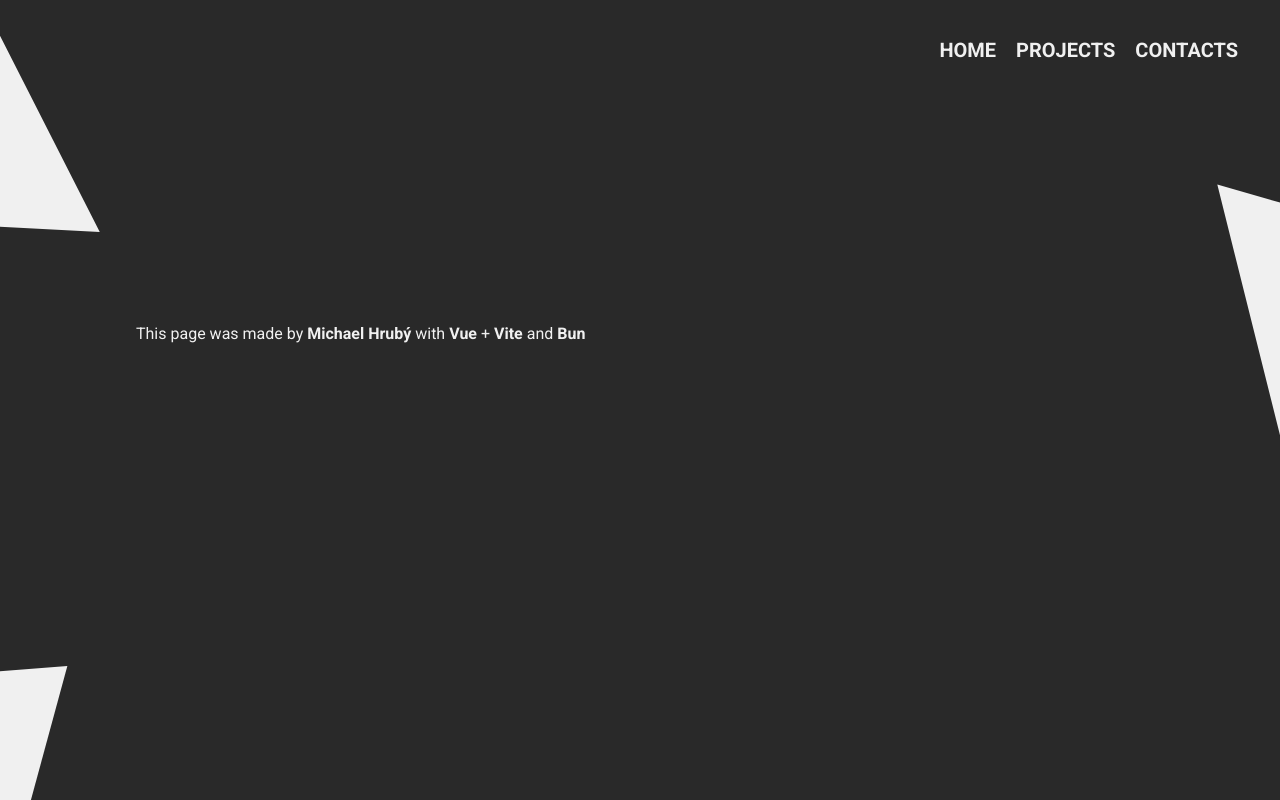
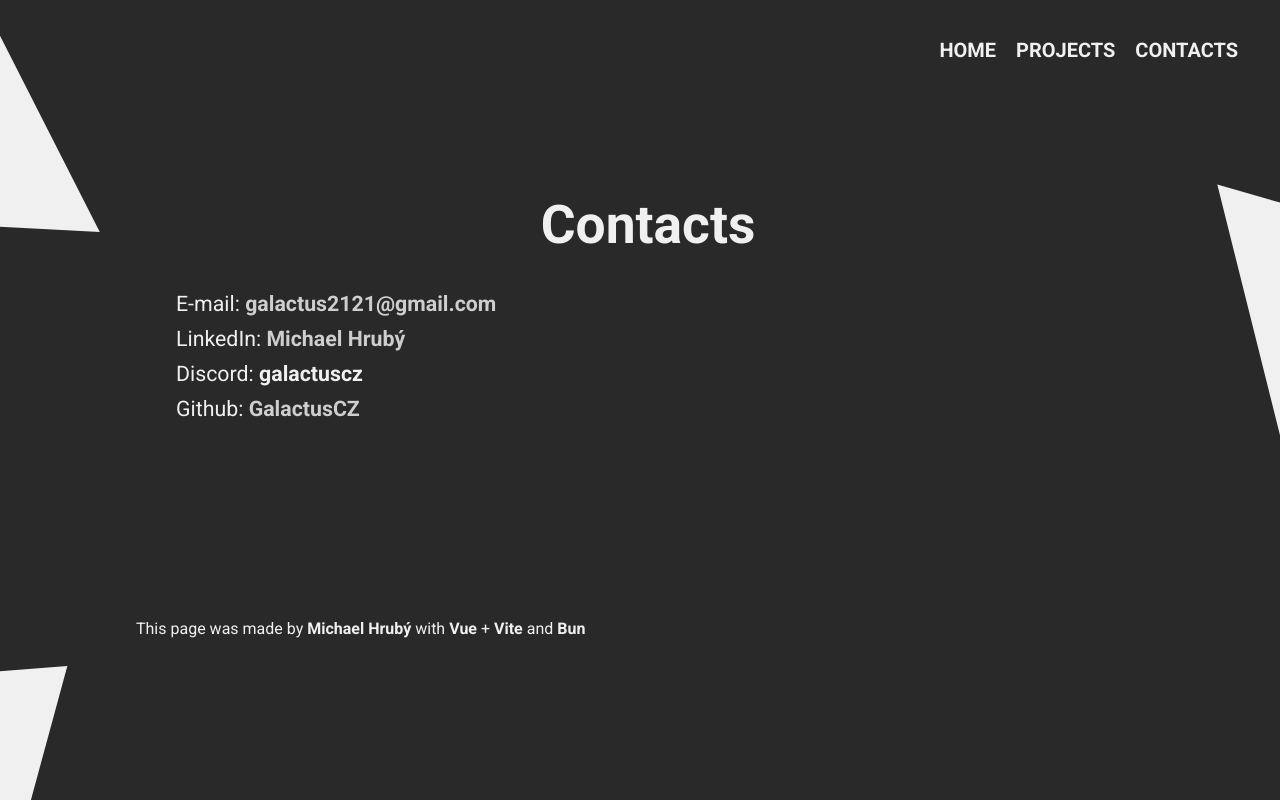
Before and after one commit to GalactusCZ/main-page, a Vue app: page /contacts in a window 1280 px wide. Built offline with nearby package versions, Linux system fonts and the light colour scheme.

Commit message:
Change: Adding contacts page

```diff
--- a/src/components/Navbar.vue
+++ b/src/components/Navbar.vue
@@ -11,7 +11,7 @@
         <router-link to="/projects">PROJECTS</router-link>
       </li>
       <li>
-        <router-link to="/">CONTACTS</router-link>
+        <router-link to="/contacts">CONTACTS</router-link>
       </li>
     </ul>
   </div>
--- a/src/router/index.js
+++ b/src/router/index.js
@@ -1,10 +1,12 @@
 import { createRouter, createWebHistory } from 'vue-router'
 import Home from '../views/Home.vue'
 import Projects from '../views/Projects.vue'
+import Contacts from '../views/Contacts.vue'
 
 const routes = [
   { path: '/', name: 'Home', component: Home },
-  { path: '/projects', name: 'Projects', component: Projects }
+  { path: '/projects', name: 'Projects', component: Projects },
+  { path: '/contacts', name: 'Contacts', component: Contacts }
 ]
 
 const router = createRouter({
--- /dev/null
+++ b/src/styles/contacts.scss
@@ -0,0 +1,16 @@
+@use './variables' as *;
+
+.contacts ul {
+  font-size: 16pt;
+  list-style: none;
+
+  li {
+    padding-bottom: 10px;
+  }
+}
+
+a {
+  color: $quinary-color;
+  text-decoration: none;
+  font-weight: bold;
+}
--- a/src/styles/main.scss
+++ b/src/styles/main.scss
@@ -3,6 +3,7 @@
 @use './footer' as *;
 @use './home' as *;
 @use './projects' as *;
+@use './contacts' as *;
 
 body {
   background-color: $primary-color;
--- /dev/null
+++ b/src/views/Contacts.vue
@@ -0,0 +1,16 @@
+<script setup>
+</script>
+
+<template>
+  <h1>Contacts</h1>
+
+
+  <div class="contacts">
+    <ul>
+      <li>E-mail: <a href="mailto:galactus2121@gmail.com">galactus2121@gmail.com</a></li>
+      <li>LinkedIn: <a href="https://www.linkedin.com/in/michael-hrub%C3%BD-b3a0542a8/">Michael Hrubý</a></li>
+      <li>Discord: <b>galactuscz</b></li>
+      <li>Github: <a href="https://github.com/GalactusCZ">GalactusCZ</a></li>
+    </ul>
+  </div>
+</template>
```
